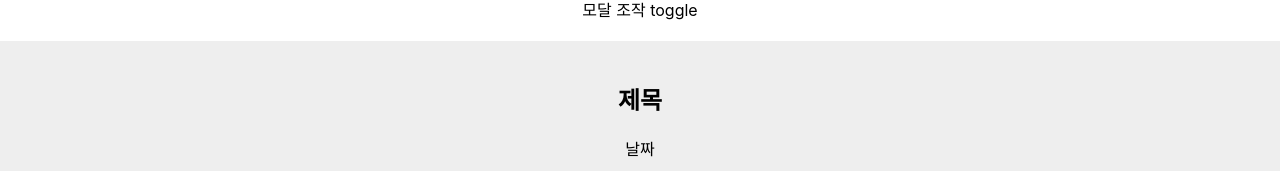
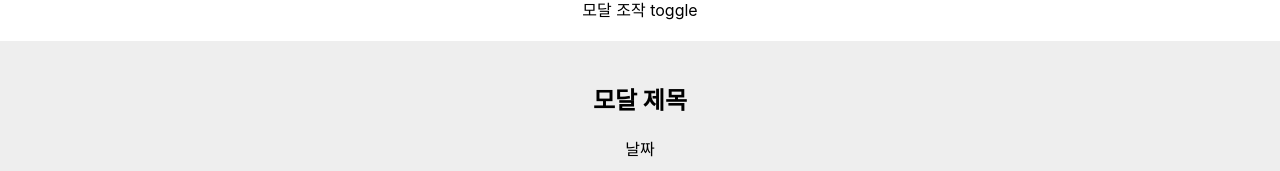
Before and after one commit to bellasimi/nodeWeb, a React (Create React App) app in the folder resume/: page / in a window 1280 px wide. Shown: the part 498-669 px from the top of the page. Built offline with nearby package versions, Linux system fonts and the light colour scheme.

Commit message:
[Front] props 사용해서 modal에 프로젝트명 띄우기

```diff
--- a/resume/src/App.js
+++ b/resume/src/App.js
@@ -75,6 +75,10 @@ function App() {
         */
     }
 
+    let [modalTitle,setModalTitle] = useState("모달 제목");
+
+
+
   return (
   /* eslint-disable:에러 경고 안 띄워줌 */
   /*useState 안쓰고 그냥 변수+1하면 안바뀜*/
@@ -113,7 +117,7 @@ function App() {
 
                 {
                     modal === true
-                    ? <Modal />
+                    ? <Modal modalTitle={modalTitle} />
                     : null
                 }
                 <div className="modal">
@@ -139,7 +143,7 @@ function App() {
             {
                 프로젝트명.map((각각의값,idx) => {
                     return (
-                        <li>{프로젝트명[idx]}
+                        <li onClick = { () => { setModalTitle(각각의값) } }>{프로젝트명[idx]}
                             <span onClick = { () => {repChange(good,idx) } }>👍</span>
                             <span>
                                 {good[idx]}
@@ -239,10 +243,10 @@ function App() {
   );
 }
 
-function Modal(){
+function Modal(props){
     return (
         <div className="modal">
-            <h2>제목</h2>
+            <h2>{props.modalTitle}</h2>
             <p>날짜</p>
             <p>상세내용</p>
         </div>
```
